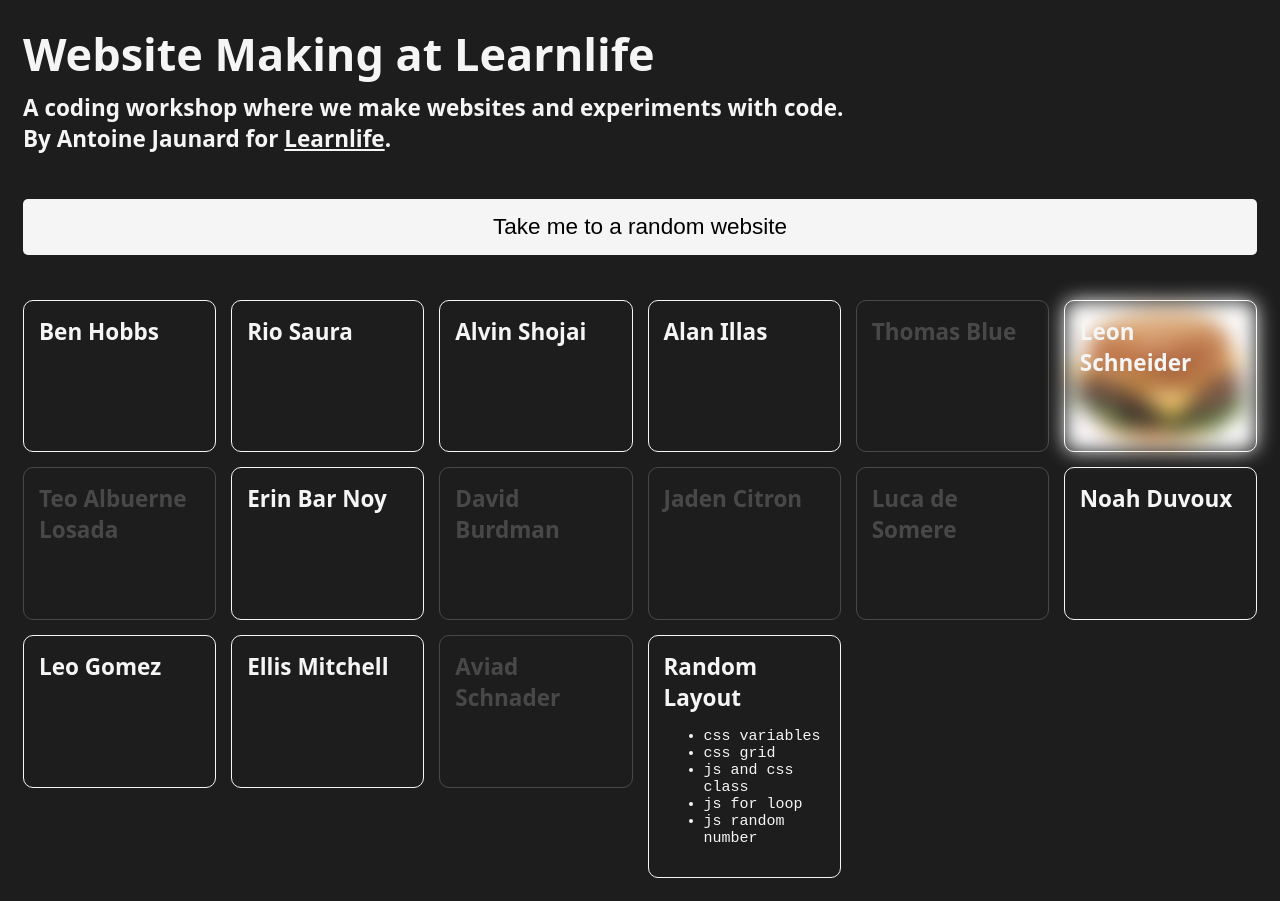
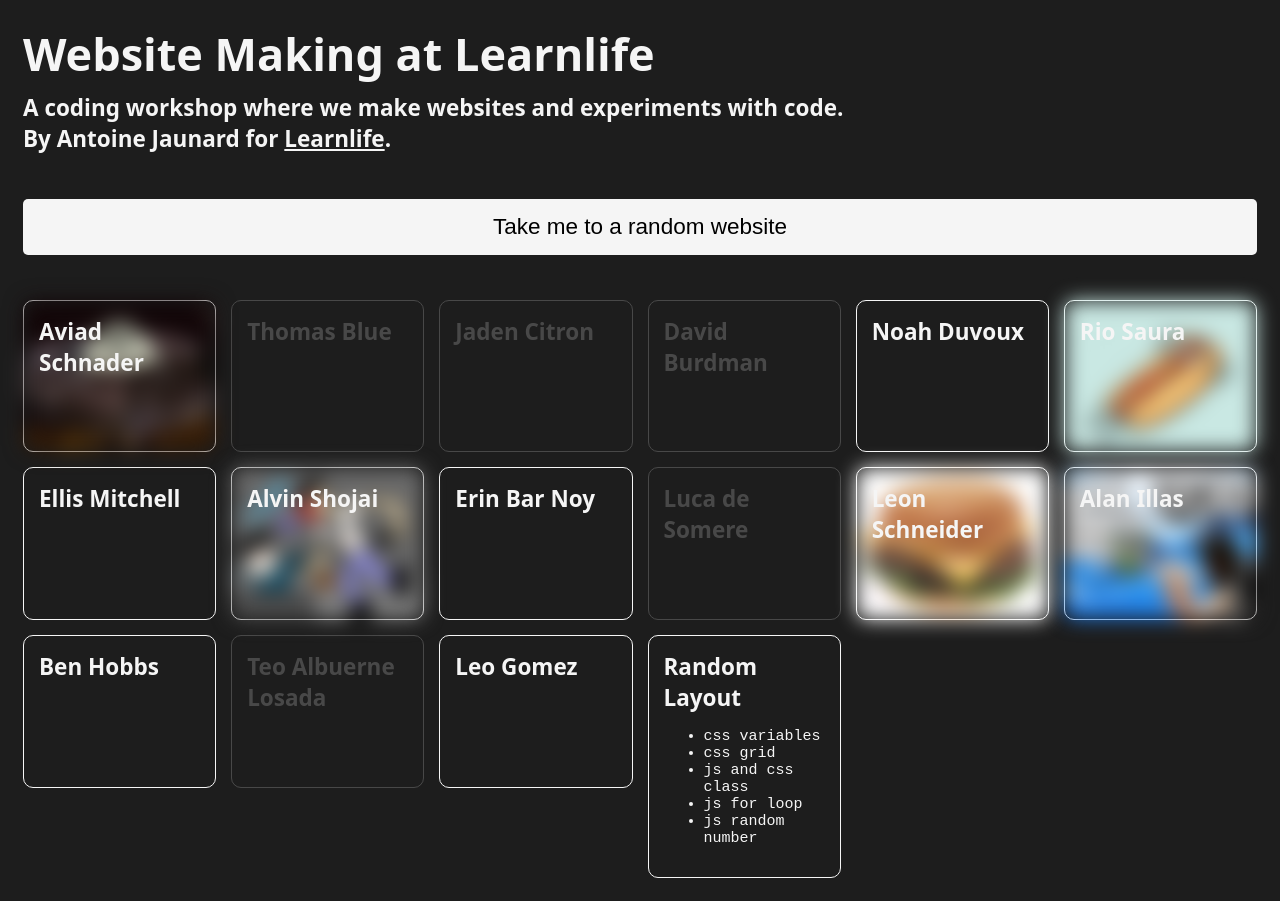
Before and after one commit to antoine3000/website-making-learnlife, a plain HTML site: page index.html in a window 1280 px wide. Drawn offline with Linux system fonts and the light colour scheme.

Commit message:
content and img

```diff
--- /dev/null
+++ b/3d-viewer/index.html
@@ -0,0 +1,18 @@
+<html>
+  <head>
+    <title>3D viewer</title>
+  </head>
+  <body>
+    <!-- Import the component -->
+    <script
+      type="module"
+      src="https://unpkg.com/@google/model-viewer/dist/model-viewer.min.js"
+    ></script>
+    <script
+      nomodule
+      src="https://unpkg.com/@google/model-viewer/dist/model-viewer-legacy.js"
+    ></script>
+    <!-- Use it like any other HTML element -->
+    <model-viewer id="mv-shark" src="shark.glb" camera-controls></model-viewer>
+  </body>
+</html>
--- a/index.html
+++ b/index.html
@@ -7,7 +7,11 @@
     <main>
       <h1>Website Making at Learnlife</h1>
       <h2>
-        A coding workshop where we make websites and experiments with code. <span>By Antoine Jaunard for <a href="https://www.learnlife.com/">Learnlife</a>.</span>
+        A coding workshop where we make websites and experiments with code.
+        <span
+          >By Antoine Jaunard for
+          <a href="https://www.learnlife.com/">Learnlife</a>.</span
+        >
       </h2>
       <button id="random-article-button">Take me to a random website</button>
       <section class="index">
@@ -18,16 +22,19 @@
         </article>
         <article>
           <a href="https://rderon.github.io/chaitube-/index.html" class="">
+            <img src="medias/rio.jpg" alt="" />
             <h2>Rio Saura</h2>
           </a>
         </article>
         <article>
           <a href="https://alvinlearnlife.github.io/Alvin/index.html" class="">
+            <img src="medias/alvin.png" alt="" />
             <h2>Alvin Shojai</h2>
           </a>
         </article>
         <article>
           <a href="https://superpunyos.github.io/KITS/" class="">
+            <img src="medias/alan.jpeg" alt="" />
             <h2>Alan Illas</h2>
           </a>
         </article>
@@ -38,7 +45,7 @@
         </article>
         <article>
           <a href="https://lion123347.github.io/test-subgect/" class="">
-            <img src="medias/leon.jpeg" alt="">
+            <img src="medias/leon.jpeg" alt="" />
             <h2>Leon Schneider</h2>
           </a>
         </article>
@@ -73,7 +80,10 @@
           </a>
         </article>
         <article>
-          <a href="https://leolearnlife.github.io/photography-website/" class="">
+          <a
+            href="https://leolearnlife.github.io/photography-website/"
+            class=""
+          >
             <h2>Leo Gomez</h2>
           </a>
         </article>
@@ -83,7 +93,8 @@
           </a>
         </article>
         <article>
-          <a href="" class="inactive">
+          <a href="https://ivypie.netlify.app/" class="">
+            <img src="medias/aviad.jpg" alt="" />
             <h2>Aviad Schnader</h2>
           </a>
         </article>
--- a/scripts.js
+++ b/scripts.js
@@ -1,29 +1,31 @@
 // Function to shuffle an array
-// function shuffle(array) {
-//     for (let i = array.length - 1; i > 0; i--) {
-//       const j = Math.floor(Math.random() * (i + 1));
-//       [array[i], array[j]] = [array[j], array[i]];
-//     }
-//     return array;
-//   }
+function shuffle(array) {
+  for (let i = array.length - 1; i > 0; i--) {
+    const j = Math.floor(Math.random() * (i + 1));
+    [array[i], array[j]] = [array[j], array[i]];
+  }
+  return array;
+}
 
 // Function to randomize the order of articles
 function randomizeOrder() {
-    const articles = Array.from(document.querySelectorAll('.index article'));
+  const articles = Array.from(document.querySelectorAll(".index article"));
   const shuffledArticles = shuffle(articles);
-    const indexSection = document.querySelector('.index');
-    shuffledArticles.forEach(article => indexSection.appendChild(article));
+  const indexSection = document.querySelector(".index");
+  shuffledArticles.forEach((article) => indexSection.appendChild(article));
 }
 
 // Function to navigate to a random active article
 function navigateToRandomArticle() {
-    const activeArticles = Array.from(document.querySelectorAll('.index article a:not(.inactive)'));
+  const activeArticles = Array.from(
+    document.querySelectorAll(".index article a:not(.inactive)")
+  );
   if (activeArticles.length > 0) {
     const randomIndex = Math.floor(Math.random() * activeArticles.length);
     const randomArticle = activeArticles[randomIndex];
     window.location.href = randomArticle.href;
   } else {
-      alert('No active articles available.');
+    alert("No active articles available.");
   }
 }
 
@@ -31,12 +33,12 @@
 setInterval(randomizeOrder, 4000);
 
 // Shuffle the articles on page load
-  window.addEventListener('load', function () {
+window.addEventListener("load", function () {
   randomizeOrder();
 });
 
 // Add event listener to the random article button
-  const randomArticleButton = document.getElementById('random-article-button');
+const randomArticleButton = document.getElementById("random-article-button");
 if (randomArticleButton) {
-    randomArticleButton.addEventListener('click', navigateToRandomArticle);
+  randomArticleButton.addEventListener("click", navigateToRandomArticle);
 }
```
Also changed, not shown: medias/alan.jpeg (added), medias/alvin.png (added), medias/aviad.jpg (added), medias/rio.jpg (added). Lines whose indentation alone changed are shown as unchanged.
